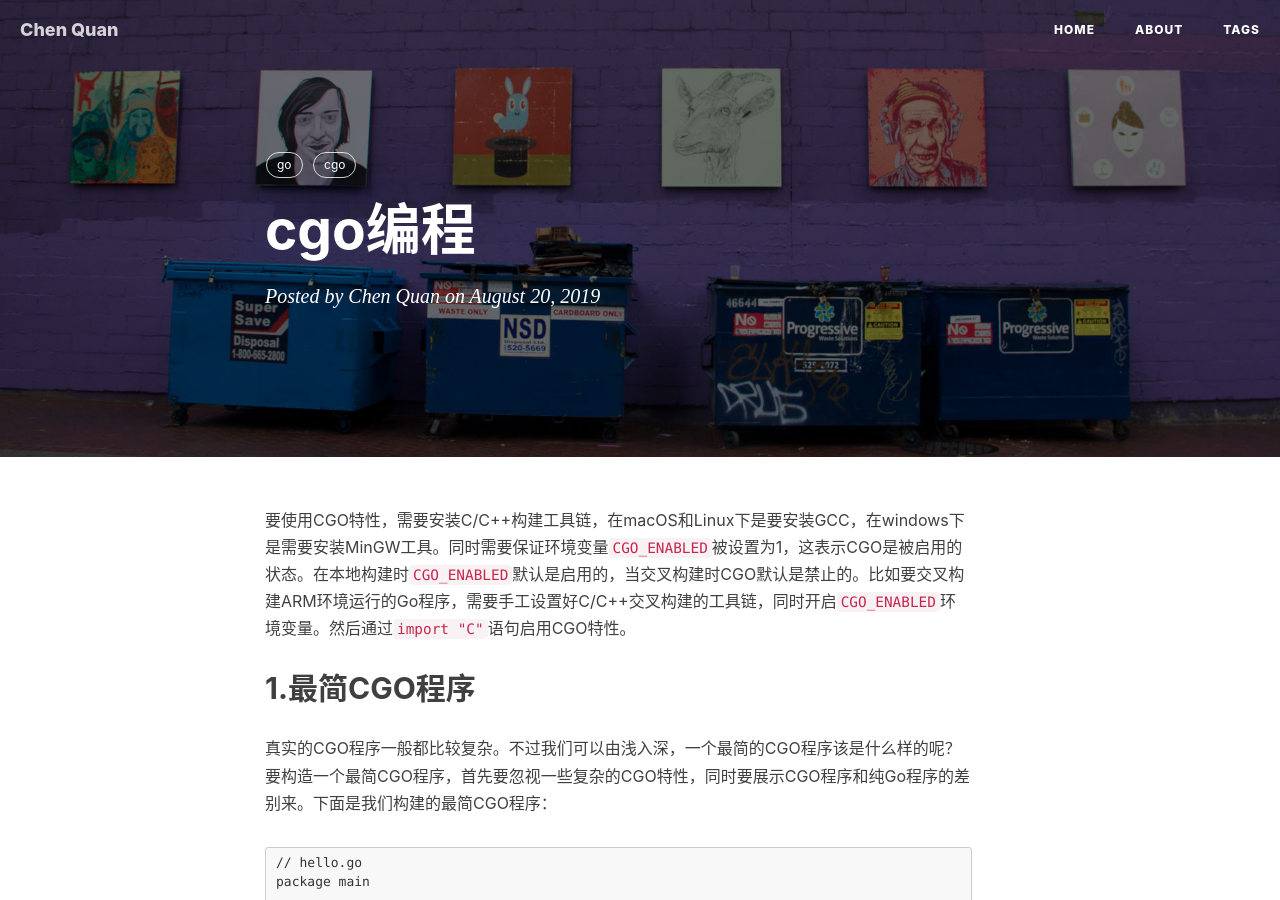
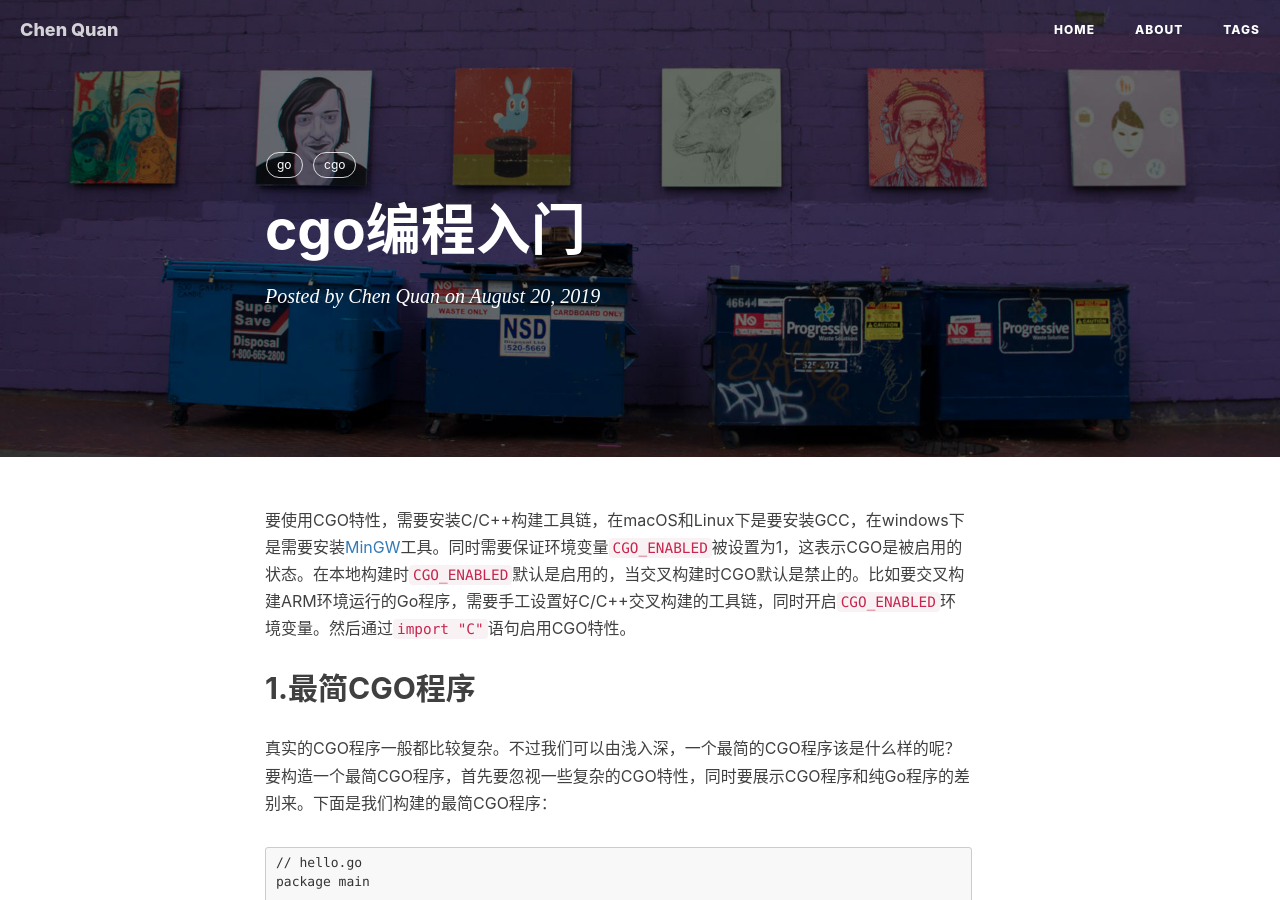
Before and after one commit to chenquan/chenquan.github.io, a Jekyll site: the page built from _posts/2019-08-20-cgo编程入门.md, in a window 1280 px wide and 900 px high. Built offline with Jekyll 4.4.1, drawn with Linux system fonts in a browser that asks for light colours; nearby versions of some CDN libraries; comment, search, counter and statistics services are not loaded.

Commit message:
Modity cgo编程入门

```diff
--- a/_posts/2019-08-20-cgo编程入门.md
+++ b/_posts/2019-08-20-cgo编程入门.md
@@ -1,16 +1,16 @@
 ---
 layout: post
-title: cgo编程
+title: cgo编程入门
 categories: [go]
 tags:
 - go
 - cgo
-description: cgo编程
+description: cgo编程入门
 ---
 
 
 
-要使用CGO特性，需要安装C/C++构建工具链，在macOS和Linux下是要安装GCC，在windows下是需要安装MinGW工具。同时需要保证环境变量`CGO_ENABLED`被设置为1，这表示CGO是被启用的状态。在本地构建时`CGO_ENABLED`默认是启用的，当交叉构建时CGO默认是禁止的。比如要交叉构建ARM环境运行的Go程序，需要手工设置好C/C++交叉构建的工具链，同时开启`CGO_ENABLED`环境变量。然后通过`import "C"`语句启用CGO特性。
+要使用CGO特性，需要安装C/C++构建工具链，在macOS和Linux下是要安装GCC，在windows下是需要安装[MinGW](http://www.mingw.org/)工具。同时需要保证环境变量`CGO_ENABLED`被设置为1，这表示CGO是被启用的状态。在本地构建时`CGO_ENABLED`默认是启用的，当交叉构建时CGO默认是禁止的。比如要交叉构建ARM环境运行的Go程序，需要手工设置好C/C++交叉构建的工具链，同时开启`CGO_ENABLED`环境变量。然后通过`import "C"`语句启用CGO特性。
 
 ## 1.最简CGO程序
 
```
